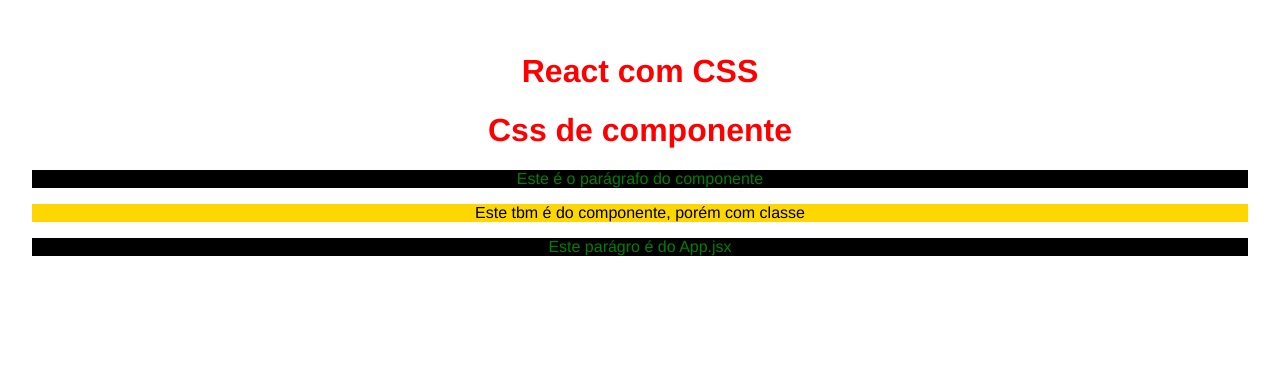
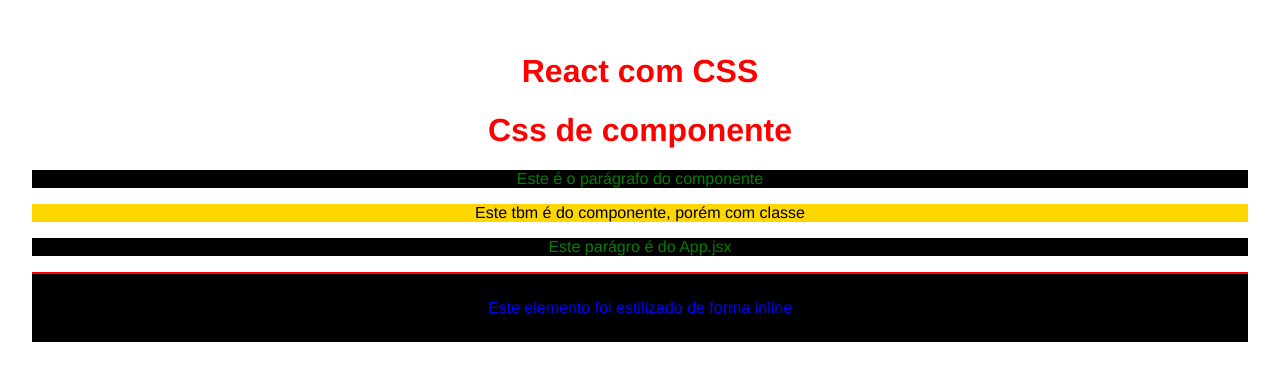
Before and after one commit to DouglasYHWH-Developer/React, a React (Vite) app in the folder introducao/aula_3/4_CSS_REACT/css/: page / in a window 1280 px wide. Shown: the top 380 px of the page. Built offline with nearby package versions, Linux system fonts and the light colour scheme.

Commit message:
Aprendemos a usar o css inline

```diff
--- a/introducao/aula_3/4_CSS_REACT/css/src/App.jsx
+++ b/introducao/aula_3/4_CSS_REACT/css/src/App.jsx
@@ -12,6 +12,8 @@
         {/*CSS de componente */}
         <MyComponent />
         <p>Este parágro é do App.jsx</p>
+        {/*INLINE STYLE*/}
+        <p style={{color: "blue", padding: "25px", borderTop: "2px solid red"}}>Este elemento foi estilizado de forma inline</p>
      </div>
     </>
   )
```
